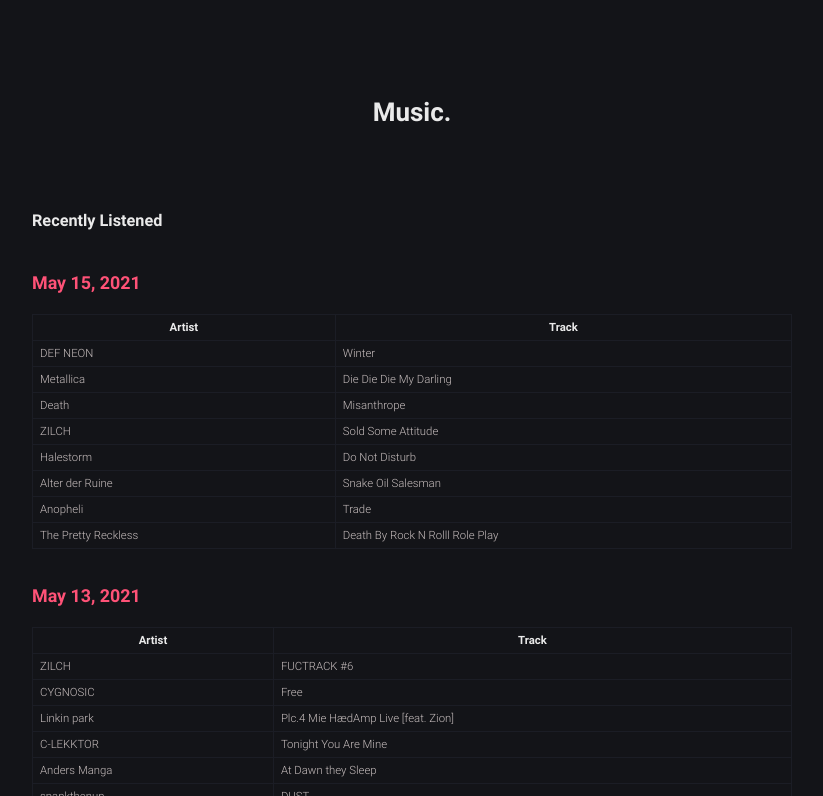
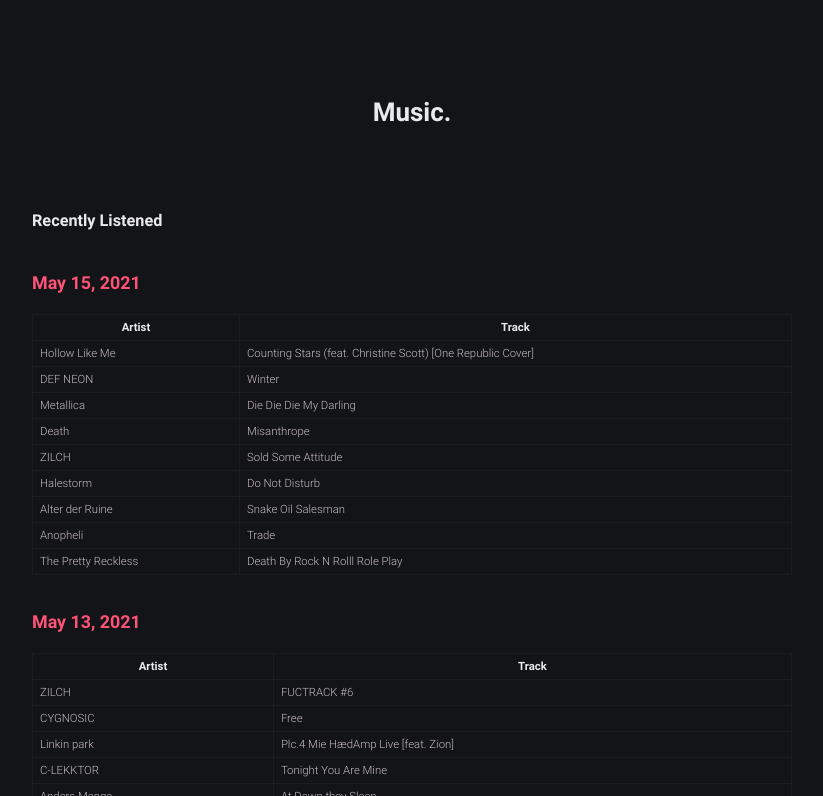
Before and after one commit to robert-marshall/xyz, a Jekyll site: the page built from music.md, in a window 1280 px wide and 900 px high, cut to the strip 104-900 px from the top of the window. Shown: the whole strip, without its empty margins (228-1051 px from the left). Built offline with Jekyll 4.4.1, drawn with Linux system fonts in a browser that asks for light colours.

Commit message:
fix bug, for realz

```diff
--- a/music.md
+++ b/music.md
@@ -11,6 +11,7 @@
 
 | Artist | Track |
 |--------|-------|
+Hollow Like Me | Counting Stars (feat. Christine Scott) [One Republic Cover]
 DEF NEON | Winter
 Metallica | Die Die Die My Darling
 Death | Misanthrope
```
